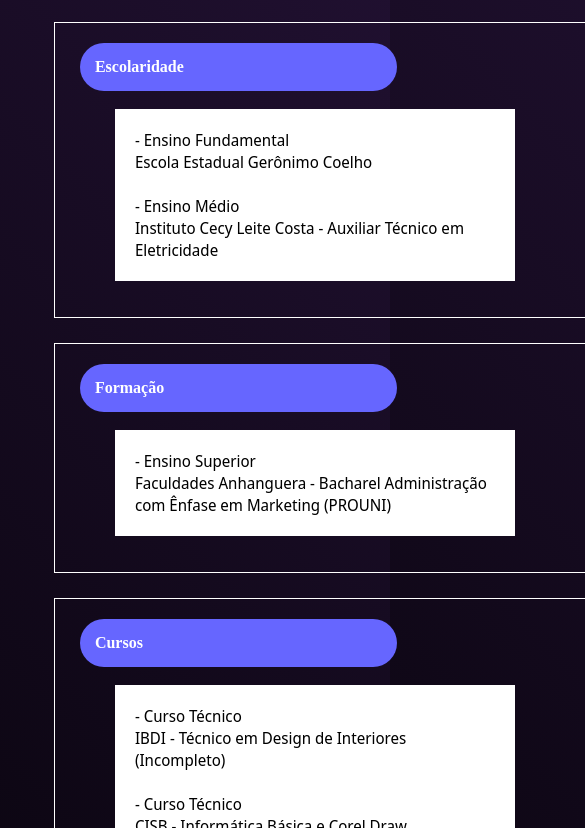
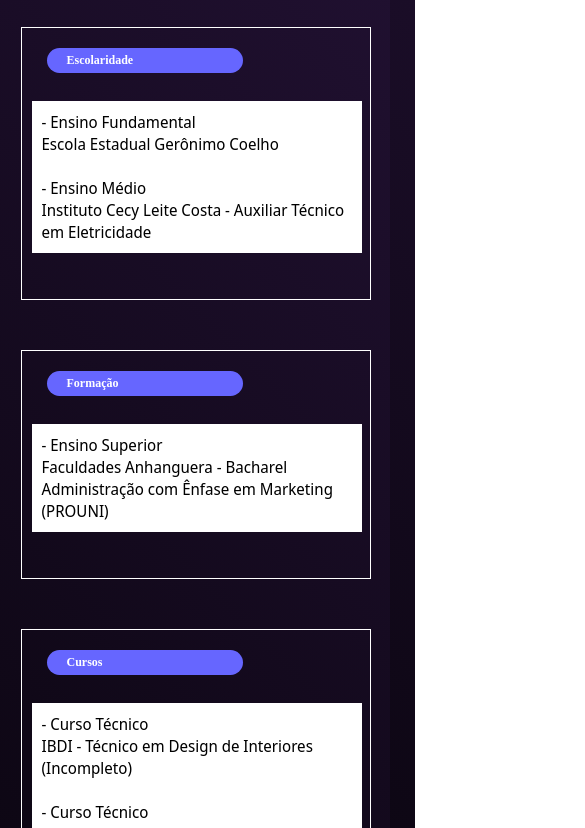
Before and after one commit to DaniSimoni/homepage, a website: page formacao.html in a window 390 px wide. Shown: the part 145-973 px from the top of the page, 585 px wide, since content can reach past the window. Drawn offline with Linux system fonts and the light colour scheme; a web font is replaced by a local one.

Commit message:
atualizando respons

```diff
--- a/inicio.css
+++ b/inicio.css
@@ -862,4 +862,63 @@
   .navigation-auto div:not(:last-child){
     margin-right: 40px;
   }
+
+  .cabecalho{
+    display: flex;
+    justify-content: center;
+    align-items: center;
+
+    background: white;
+
+  }
+
+  .formacao {
+    display: grid;
+    justify-content: center;
+    align-items: center;
+    margin-left: 1px;
+    width: %vw;
+  }
+
+  .areas{
+    border: 1px solid #fff;
+    width: 350px;
+    height: %px;
+    margin: 25px 35px;
+    display: flexbox;
+    justify-content: center;
+    align-items: center;
+    padding: 0 10px 0;
+
+  }
+
+  h3 {
+    display: flex;
+    justify-content: left;
+    align-items: left;
+    background-color: #6666ff;
+    font-family: Aclonica;
+    padding: 5px 5px 5px 20px;
+    margin: 20px 15px 0;
+    height: 3%;
+    width: 60%;
+    font-size: 12px;
+    color: #fff;
+    border-radius: 4rem 4rem;
+  }
+
+
+  p {
+    display: flex;
+    margin: 10px 0px 10px 0px ;
+    padding: 10px;
+    width: 330px;
+    height: auto;
+    background-color: white;
+    color: #000;
+    font-family: 'Noto Sans Display', sans-serif;
+    size: 50px;
+
+
+  }
 }
```
